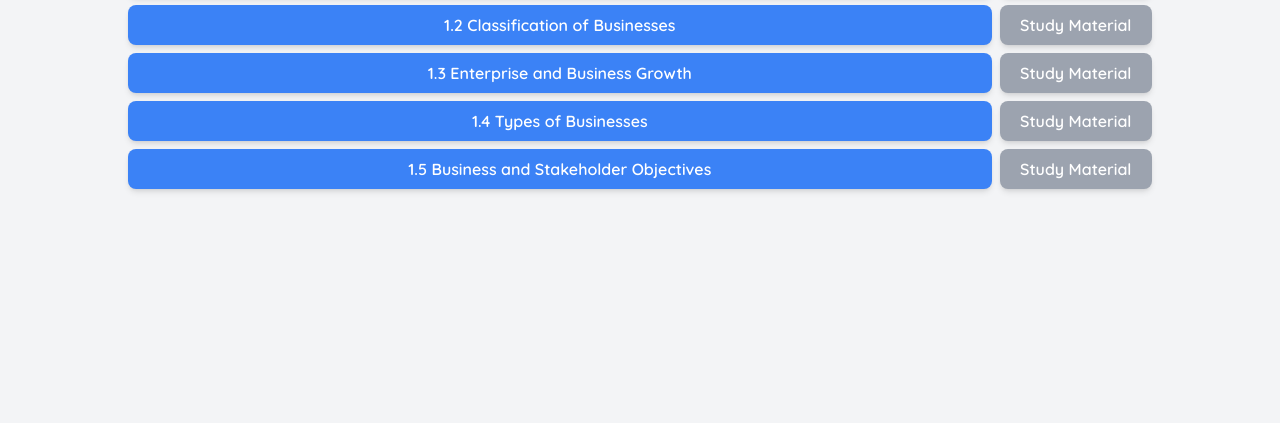
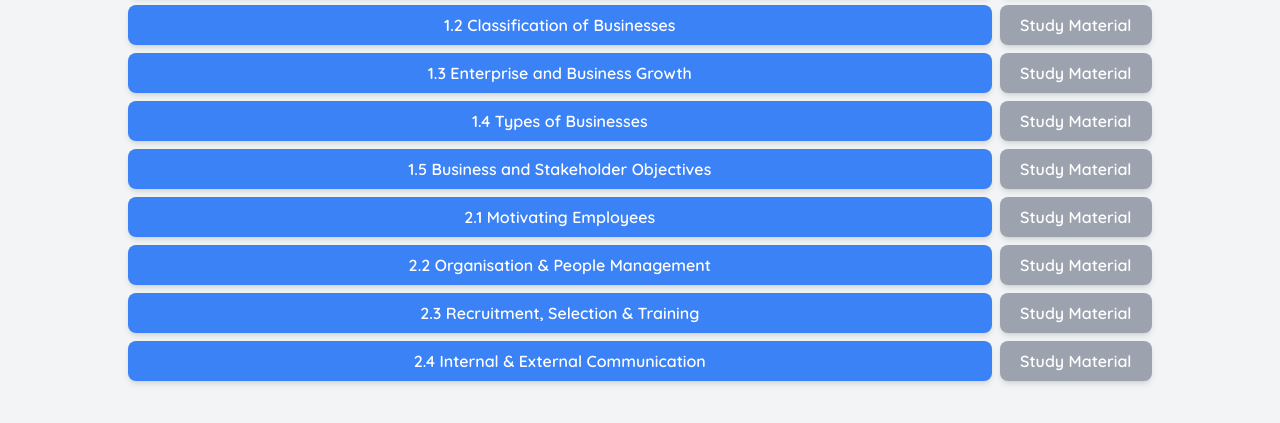
Before and after one commit to varunaditya-plus/Blanks, a plain HTML site: page index.html in a window 1280 px wide. Shown: the part 207-630 px from the top of the page. Drawn offline with nearby package versions, Linux system fonts and the light colour scheme.

Commit message:
Renamed Business Unit 2 PDF/Quiz Files, Edited HTML

```diff
--- a/index.html
+++ b/index.html
@@ -44,6 +44,10 @@
         <div class="unit" data-unit="1.3 Enterprise and Business Growth"></div>
         <div class="unit" data-unit="1.4 Types of Businesses"></div>
         <div class="unit" data-unit="1.5 Business and Stakeholder Objectives"></div>
+        <div class="unit" data-unit="2.1 Motivating Employees"></div>
+        <div class="unit" data-unit="2.2 Organisation & People Management"></div>
+        <div class="unit" data-unit="2.3 Recruitment, Selection & Training"></div>
+        <div class="unit" data-unit="2.4 Internal & External Communication"></div>
     </div>
 
     <button id="darkModeToggle" class="absolute top-6 right-6 text-4xl rounded transition duration-100 ease-out" style="background-color: transparent !important;">
```
Also changed, not shown: data/2.1 Motivating Employees.html (renamed from data/2.1 Motivating Employees | Cambridge (CIE) IGCSE Business Revision Notes 2018.html), data/2.2 Organisation & People Management.html (renamed from data/2.2 Organisation & People Management | Cambridge (CIE) IGCSE Business Revision Notes 2018.html), data/2.3 Recruitment, Selection & Training.html (renamed from data/2.3 Recruitment, Selection & Training | Cambridge (CIE) IGCSE Business Revision Notes 2018.html), data/2.4 Internal & External Communication.html (renamed from data/2.4 Internal & External Communication | Cambridge (CIE) IGCSE Business Revision Notes 2018.html), 8 other files.
